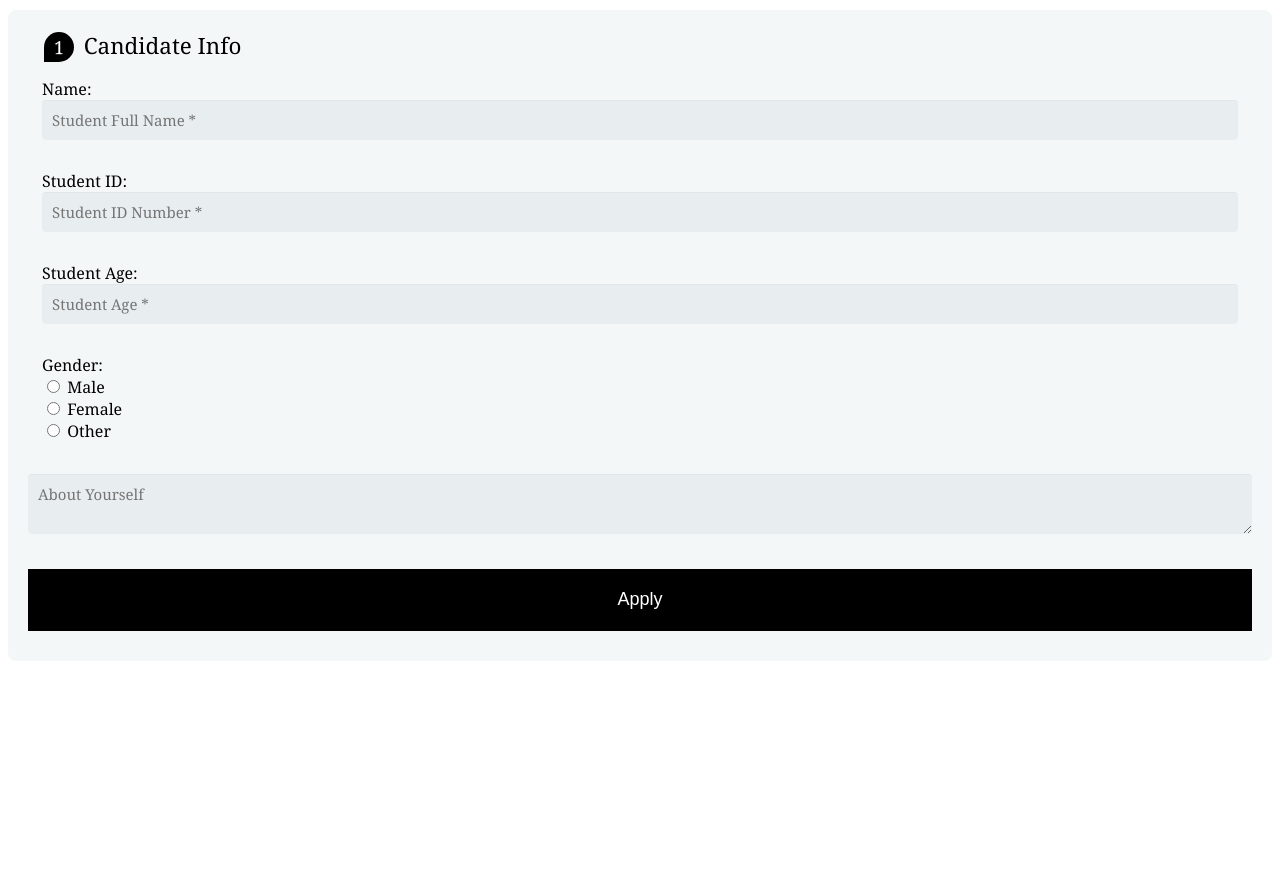
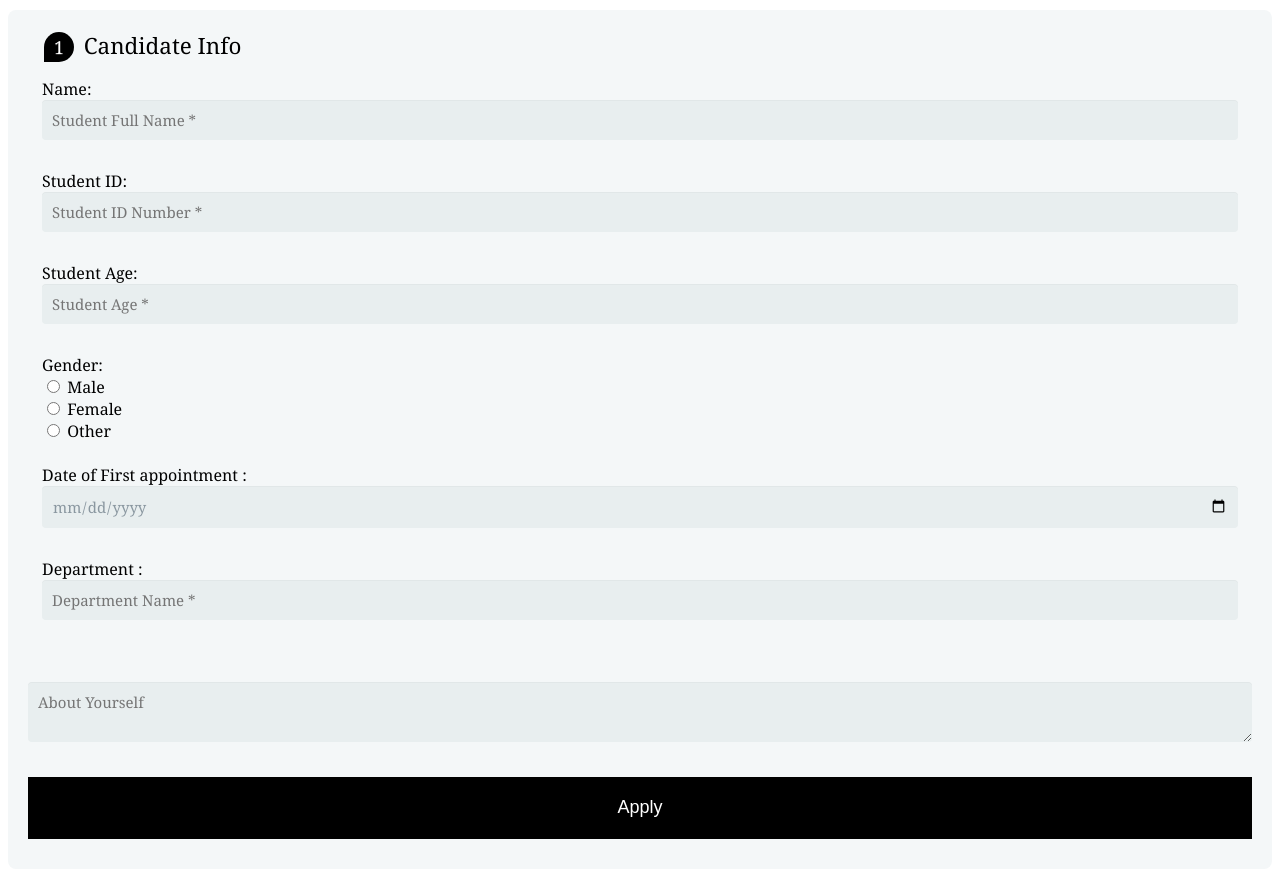
Before and after one commit to zizy97/project_group5, a plain HTML site: page Apply.html in a window 1280 px wide. Before the commit the page ends 800 px from the top, so only its background shows below. Drawn offline with Linux system fonts and the light colour scheme.

Commit message:
form update

```diff
--- a/Apply.html
+++ b/Apply.html
@@ -18,6 +18,10 @@
           <input type="radio" name="gender" value="male"> Male<br>
           <input type="radio" name="gender" value="female"> Female<br>
           <input type="radio" name="gender" value="other"> Other<br><br>
+          Date of First appointment :
+          <input type="date" name="datefirst">
+          Department :
+          <input type="text" name="department" placeholder="Department Name *">  &nbsp&nbsp&nbsp
           </fieldset>
           <textarea name="field3" placeholder="About Yourself"></textarea>
           </fieldset>
```
